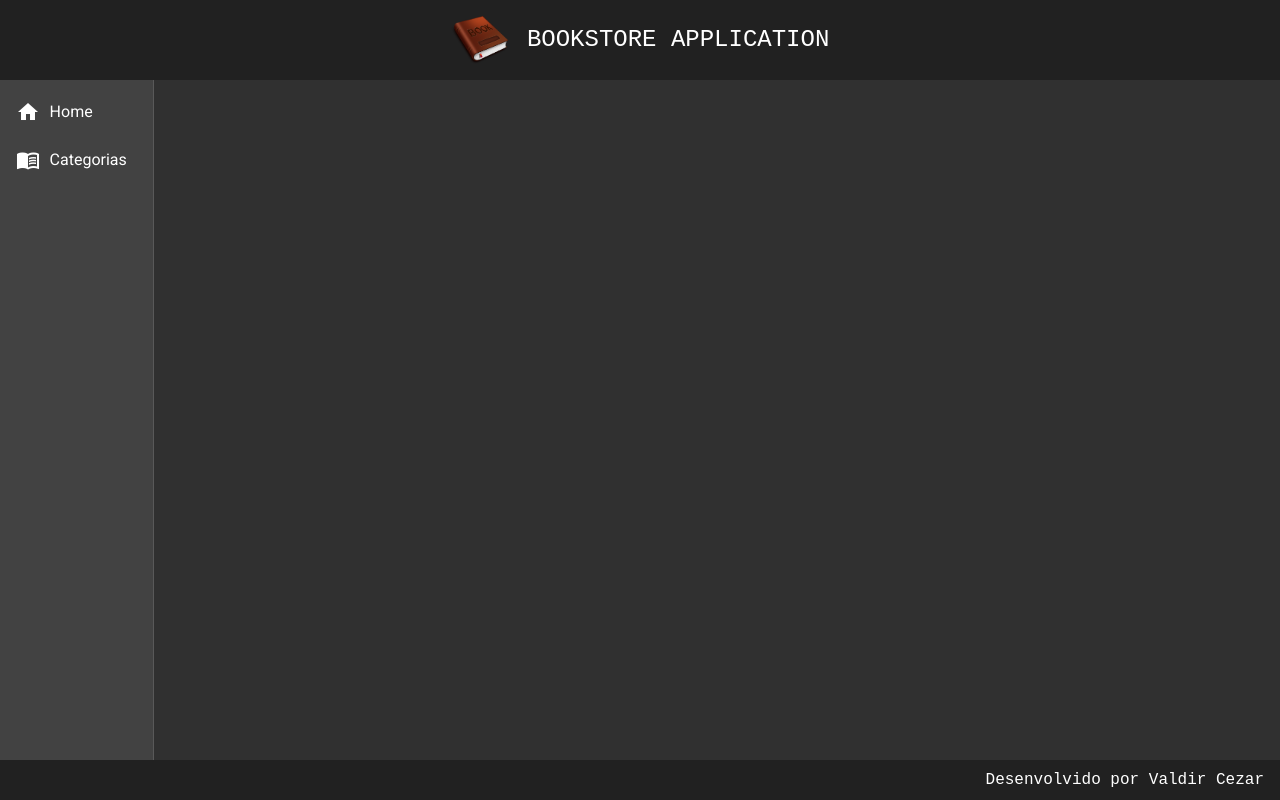
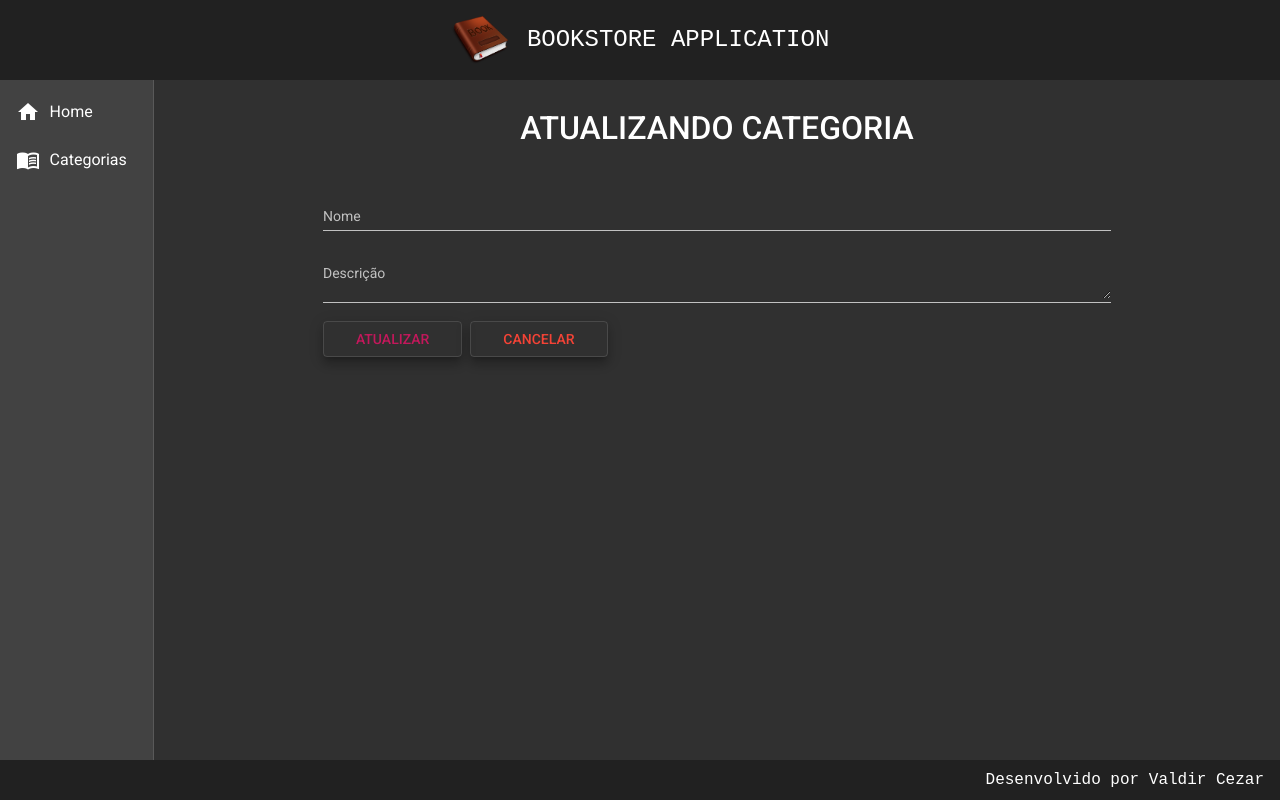
Before and after one commit to ValdirCezar/bookstore-front, an Angular app: page /categorias/update/1 in a window 1280 px wide. Before the commit this address led to /. Built offline with nearby package versions, Linux system fonts and the light colour scheme; no server answers.

Commit message:
UPDATE para Categoria foi implementado

```diff
--- a/src/app/app-routing.module.ts
+++ b/src/app/app-routing.module.ts
@@ -3,6 +3,7 @@ import { Routes, RouterModule } from '@angular/router';
 import { CategoriaCreateComponent } from './components/views/categoria/categoria-create/categoria-create.component';
 import { CategoriaDeleteComponent } from './components/views/categoria/categoria-delete/categoria-delete.component';
 import { CategoriaReadComponent } from './components/views/categoria/categoria-read/categoria-read.component';
+import { CategoriaUpdateComponent } from './components/views/categoria/categoria-update/categoria-update.component';
 import { HomeComponent } from './components/views/home/home.component';
 
 const routes: Routes = [
@@ -21,6 +22,10 @@ const routes: Routes = [
   {
     path: 'categorias/delete/:id',
     component: CategoriaDeleteComponent
+  },
+  {
+    path: 'categorias/update/:id',
+    component: CategoriaUpdateComponent
   }
 ];
 
--- a/src/app/app.module.ts
+++ b/src/app/app.module.ts
@@ -24,6 +24,7 @@ import { MatInputModule } from "@angular/material/input";
 import { MatFormFieldModule } from "@angular/material/form-field";
 import { MatSnackBarModule } from "@angular/material/snack-bar";
 import { CategoriaDeleteComponent } from './components/views/categoria/categoria-delete/categoria-delete.component';
+import { CategoriaUpdateComponent } from './components/views/categoria/categoria-update/categoria-update.component';
 
 @NgModule({
   declarations: [
@@ -35,6 +36,7 @@ import { CategoriaDeleteComponent } from './components/views/categoria/categoria
     CategoriaReadComponent,
     CategoriaCreateComponent,
     CategoriaDeleteComponent,
+    CategoriaUpdateComponent,
   ],
   imports: [
     BrowserModule,
--- a/src/app/components/views/categoria/categoria-read/categoria-read.component.html
+++ b/src/app/components/views/categoria/categoria-read/categoria-read.component.html
@@ -37,7 +37,7 @@
       <ng-container matColumnDef="acoes">
         <th class="mat-header" mat-header-cell *matHeaderCellDef>AÇÕES</th>
         <td mat-cell *matCellDef="let row">
-          <a class="edit" href="#">
+          <a class="edit" routerLink="update/{{ row.id }}">
             <i class="material-icons">edit</i>
           </a>
           <a class="delete" routerLink="delete/{{ row.id }}">
--- /dev/null
+++ b/src/app/components/views/categoria/categoria-update/categoria-update.component.css
@@ -0,0 +1,26 @@
+form {
+    text-align: center;
+    width: 70%;
+    margin: 2rem auto 0 auto;
+}
+
+h1 {
+    font-size: 2rem;
+    font-weight: 500;
+    margin-bottom: 3rem;
+}
+
+.form {
+    width: 100%;
+}
+
+.buttons {
+    width: 100%;
+    text-align: start;
+}
+
+button {
+    margin-right: .5rem;
+    padding-right: 2rem;
+    padding-left: 2rem;
+}
--- /dev/null
+++ b/src/app/components/views/categoria/categoria-update/categoria-update.component.html
@@ -0,0 +1,18 @@
+<form>
+    <h1>ATUALIZANDO CATEGORIA</h1>
+
+    <mat-form-field class="form">
+        <mat-label>Nome</mat-label>
+        <input matInput [(ngModel)]="categoria.nome" type="text" name="nome" placeholder="Ex. Computação">
+    </mat-form-field>
+    <mat-form-field class="form">
+        <mat-label>Descrição</mat-label>
+        <textarea matInput [(ngModel)]="categoria.descricao" type="text" name="descricao" placeholder="Ex. Livros de Computação"></textarea>
+    </mat-form-field>
+
+    <div class="buttons">
+        <button (click)="update()" class="mat-elevation-z8" mat-stroked-button color="primary"> ATUALIZAR </button>
+        <button (click)="cancel()" class="mat-elevation-z8" mat-stroked-button color="warn"> CANCELAR </button>
+    </div>
+
+</form>
--- /dev/null
+++ b/src/app/components/views/categoria/categoria-update/categoria-update.component.ts
@@ -0,0 +1,49 @@
+import { Component, OnInit } from "@angular/core";
+import { ActivatedRoute, Router } from "@angular/router";
+import { Categoria } from "../categoria.model";
+import { CategoriaService } from "../categoria.service";
+
+@Component({
+  selector: "app-categoria-update",
+  templateUrl: "./categoria-update.component.html",
+  styleUrls: ["./categoria-update.component.css"],
+})
+export class CategoriaUpdateComponent implements OnInit {
+  categoria: Categoria = {
+    id: "",
+    nome: "",
+    descricao: "",
+  };
+
+  constructor(
+    private service: CategoriaService,
+    private route: ActivatedRoute,
+    private router: Router
+  ) {}
+
+  ngOnInit(): void {
+    this.categoria.id = this.route.snapshot.paramMap.get("id")!;
+    this.findById();
+  }
+
+  findById(): void {
+    this.service.findById(this.categoria.id!).subscribe((resposta) => {
+      this.categoria.nome = resposta.nome;
+      this.categoria.descricao = resposta.descricao;
+    });
+  }
+
+  update(): void {
+    this.service.update(this.categoria).subscribe((resposta) => {
+      this.router.navigate(["categorias"]);
+      this.service.mensagem("Categoria atualizada com sucesso");
+    }, err => {
+      this.service.mensagem('Validar se todos os campos estão preenchidos corretamente!')
+    });
+  }
+
+  cancel(): void {
+    this.router.navigate(['categorias'])
+  }
+
+}
--- a/src/app/components/views/categoria/categoria.service.ts
+++ b/src/app/components/views/categoria/categoria.service.ts
@@ -34,6 +34,11 @@ export class CategoriaService {
     return this.http.delete<void>(url)
   }
 
+  update(categoria: Categoria):Observable<void> {
+    const url = `${this.baseUrl}/categorias/${categoria.id}`
+    return this.http.put<void>(url, categoria)
+  }
+
   mensagem(str: String): void {
     this._snack.open(`${str}`, 'OK', {
       horizontalPosition: 'end',
```
